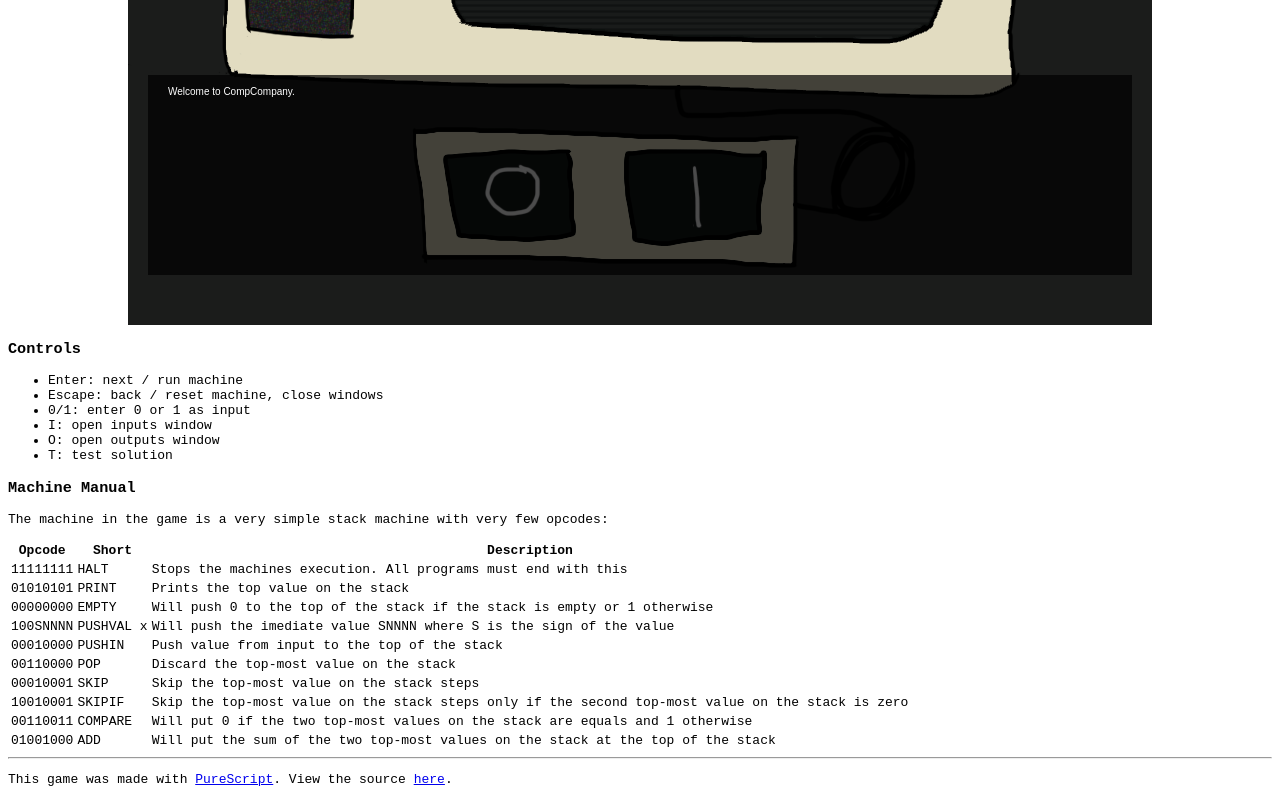
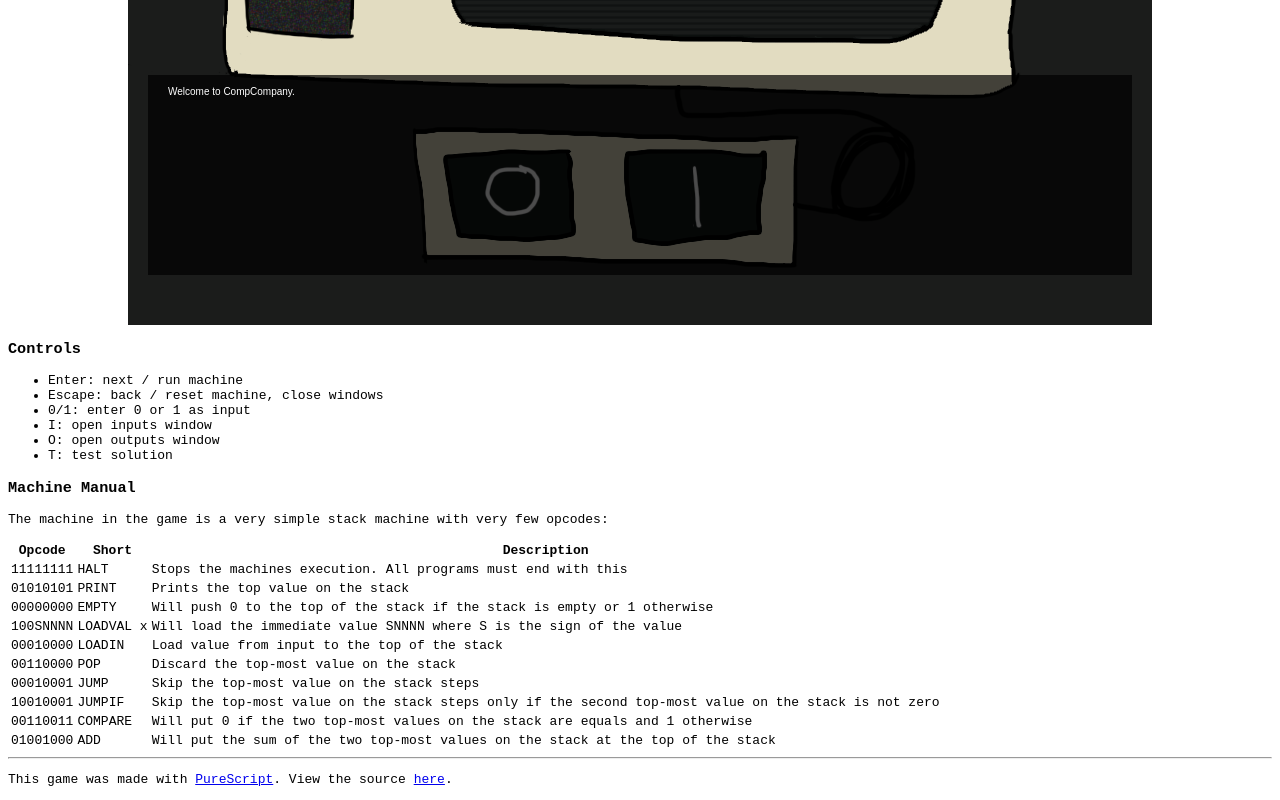
Before and after one commit to soupi/ld34, a website: page index.html in a window 1280 px wide. Shown: the part 483-1283 px from the top of the page. Drawn offline with Linux system fonts and the light colour scheme.

Commit message:
unfinished but oh well

```diff
--- a/index.html
+++ b/index.html
@@ -45,13 +45,13 @@
         </tr>
         <tr>
           <td>100SNNNN</td>
-          <td>PUSHVAL x</td>
-          <td>Will push the imediate value SNNNN where S is the sign of the value</td>
+          <td>LOADVAL x</td>
+          <td>Will load the immediate value SNNNN where S is the sign of the value</td>
         </tr>
         <tr>
           <td>00010000</td>
-          <td>PUSHIN</td>
-          <td>Push value from input to the top of the stack</td>
+          <td>LOADIN</td>
+          <td>Load value from input to the top of the stack</td>
         </tr>
         <tr>
           <td>00110000</td>
@@ -60,13 +60,13 @@
         </tr>
         <tr>
           <td>00010001</td>
-          <td>SKIP</td>
+          <td>JUMP</td>
           <td>Skip the top-most value on the stack steps</td>
         </tr>
         <tr>
           <td>10010001</td>
-          <td>SKIPIF</td>
-          <td>Skip the top-most value on the stack steps only if the second top-most value on the stack is zero</td>
+          <td>JUMPIF</td>
+          <td>Skip the top-most value on the stack steps only if the second top-most value on the stack is not zero</td>
         </tr>
         <tr>
           <td>00110011</td>
```
Also changed, not shown: 3 other files.
